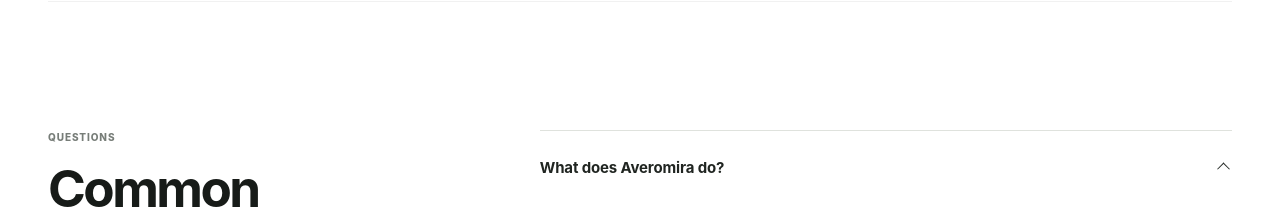
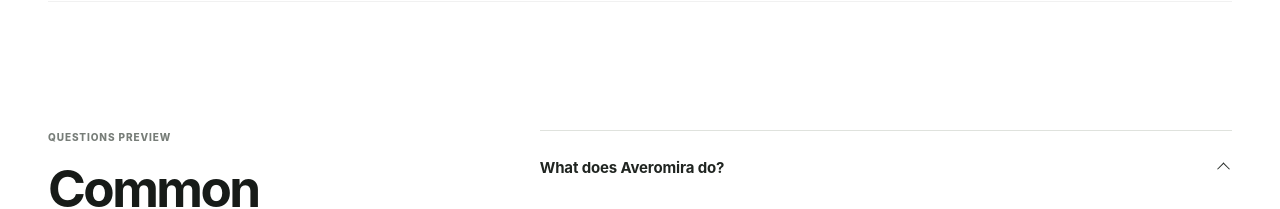
Before and after one commit to miromnb-coder/Rivora, a Next.js app: page / in a window 1280 px wide. Shown: the part 7000-7209 px from the top of the page. Built offline with nearby package versions, Linux system fonts and the light colour scheme; no server answers.

Commit message:
Mark Q4 preview environment

```diff
--- a/components/marketing/FaqV2.tsx
+++ b/components/marketing/FaqV2.tsx
@@ -156,7 +156,7 @@ export function FaqV2({ locale }: { locale: Locale }) {
     <section className="marketing-shell v2-section faq-v2" id="faq" aria-labelledby="faq-v2-title">
       <div className="faq-v2-layout">
         <div className="faq-v2-intro">
-          <div className="v2-section-label">{fi ? "Kysymykset" : "Questions"}</div>
+          <div className="v2-section-label">{fi ? "Kysymykset" : "Questions"} <span className="faq-v2-preview-badge">PREVIEW</span></div>
           <h2 id="faq-v2-title">{fi ? "Usein kysyttyä Averomirasta." : "Common questions about Averomira."}</h2>
           <p>
             {fi
```
